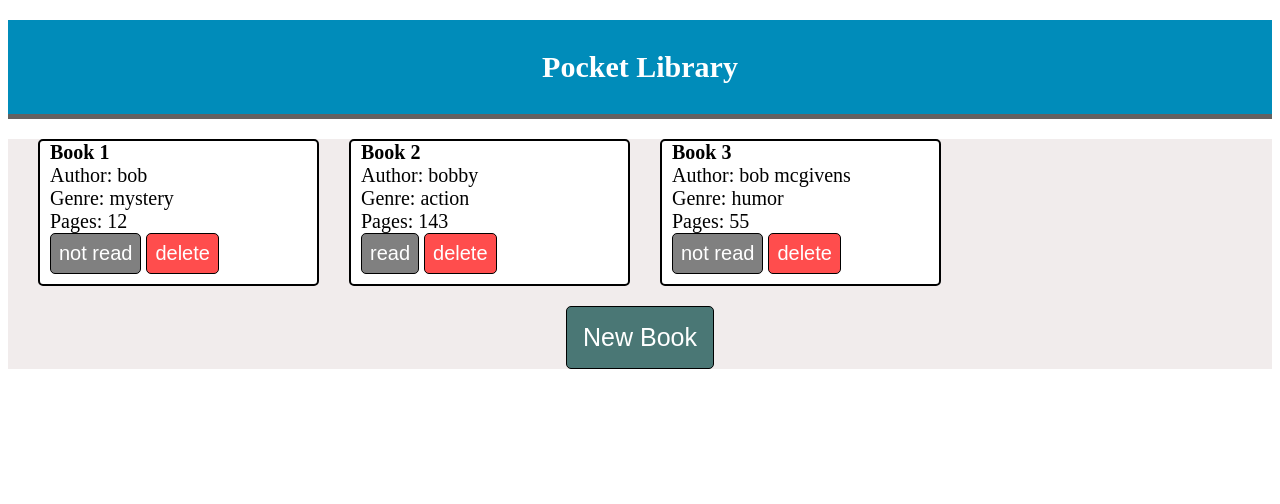
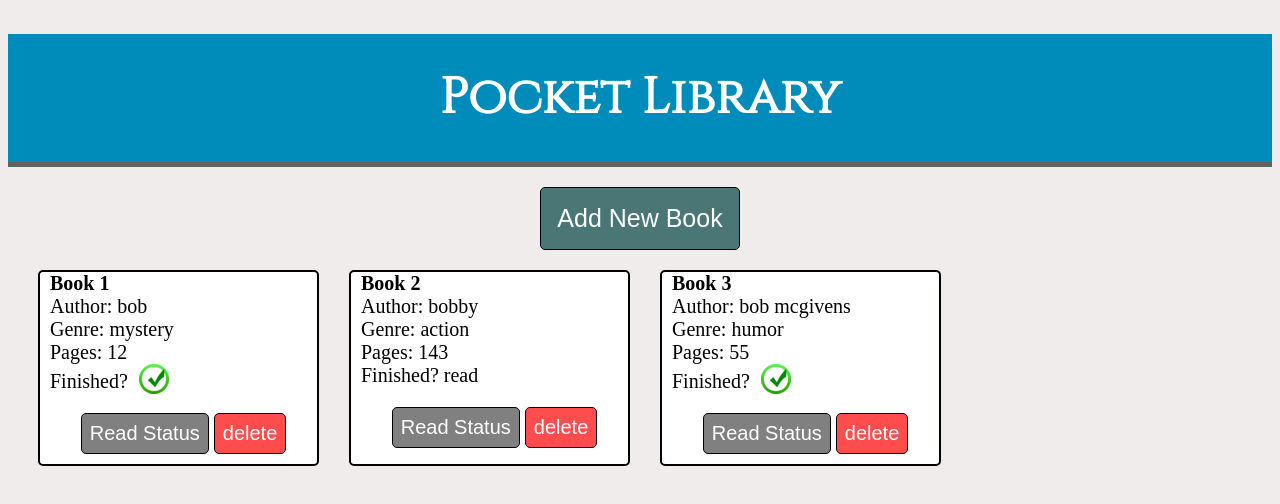
Before and after one commit to mvangin/reactBookLibrary, a React (Create React App) app in the folder todoapp/: page / in a window 1280 px wide. Shown: the top 504 px of the page. Built offline with nearby package versions, Linux system fonts and the light colour scheme.

Commit message:
add checkmark and styling

```diff
--- a/todoapp/public/index.html
+++ b/todoapp/public/index.html
@@ -2,9 +2,11 @@
 <html lang="en">
   <head>
     <meta charset="utf-8" />
-  <body>
+    <link href="https://fonts.googleapis.com/css2?family=Cinzel&display=swap" rel="stylesheet">
 
-    <div id="root"></div>
+  <body style="background: rgb(241, 236, 236)">
+
+    <div id="root";></div>
 
   </body>
 </html>
--- a/todoapp/src/App.css
+++ b/todoapp/src/App.css
@@ -2,5 +2,4 @@
     margin:0;
     padding:0;
     text-align:center;
-    background: rgb(241, 236, 236);
 }
--- a/todoapp/src/App.js
+++ b/todoapp/src/App.js
@@ -44,10 +44,10 @@ class App extends React.Component {
   render() {
     return (
       <>
-      <Header />
-      <div id="body">
+       <div id="body">
+        <Header />
+        <Form addBook={this.addBook}/>
         <BookList handleRead={this.handleRead} handleDelete={this.handleDelete} booksData={this.state.booksData}/>
-        <Form addBook={this.addBook}/>
       </div>
       </>
     );
--- a/todoapp/src/Book.css
+++ b/todoapp/src/Book.css
@@ -30,3 +30,13 @@
     margin-right: 5px;
     font-size: 20px;
 }
+
+#checkmark {
+    margin-bottom: -6px;
+    margin-left: 6px;
+}
+
+#buttonDiv {
+    text-align: center;
+    margin-top: 20px;
+}
--- a/todoapp/src/Book.js
+++ b/todoapp/src/Book.js
@@ -1,14 +1,18 @@
 import React from "react"
 import "./Book.css"
+import checkmark from "./images/checkmark.png"
 
 
 function Book(props) {
-    const text = props.isRead ? "read" : "not read"
+    const text = props.isRead ? "read" : <img id="checkmark" src={checkmark}/>
 
     return(
         <div id="book">
-            <b>{props.title}</b> <br /> Author: {props.author} <br /> Genre: {props.genre} <br/> Pages: {props.pages}<br /> <button id="readButton" onClick={() => {return props.handleRead(props.index)}}> {text} </button>
+            <b>{props.title}</b> <br /> Author: {props.author} <br /> Genre: {props.genre} <br/> Pages: {props.pages}<br /> Finished? {text} <br />
+            <div id="buttonDiv">
+            <button id="readButton" onClick={() => {return props.handleRead(props.index)}}> Read Status </button>
             <button id="deleteButton" onClick={()=> {return props.handleDelete(props.index) }}> delete </button>
+            </div>
         </div>
     )
 }
--- a/todoapp/src/Form.js
+++ b/todoapp/src/Form.js
@@ -20,6 +20,11 @@ class Form extends React.Component {
 
     handleSubmit(e){
         e.preventDefault()
+        if (this.state.bookTitle === "" || this.state.author === "" || this.state.genre === ""
+     || this.state.pagse === "") {
+            return
+        }
+
         const newBook = {title : this.state.bookTitle, author: this.state.author,
         genre: this.state.genre, pages: this.state.pages, isRead: false}
         this.props.addBook(newBook)
@@ -27,6 +32,7 @@ class Form extends React.Component {
         this.setState({author : ""})
         this.setState({genre : ""})
         this.setState({pages : ""})
+        this.setState({formDisplay: false})
 
     }
 
@@ -42,7 +48,7 @@ class Form extends React.Component {
     render() {
         return (
             <>
-            <button className="bookButton" onClick={this.handleDisplay}> New Book </button>
+            <button className="bookButton" onClick={this.handleDisplay}> Add New Book </button>
 
             <div id={this.state.formDisplay ? "formDisplayActive" : "formDisplayHidden"} >
 
@@ -50,19 +56,19 @@ class Form extends React.Component {
 
                 <ul id="inputList">
                     <li>
-                    <input className="formItem" type="text" placeholder="Title" name="bookTitle" value={this.state.bookTitle} onChange={this.handleChange} />
+                    <input className="formItem" type="text" placeholder="Title" name="bookTitle" value={this.state.bookTitle} onChange={this.handleChange} required />
                     </li>
 
                     <li>
-                    <input className="formItem" type="text" placeholder="Author" name="author" value={this.state.author} onChange={this.handleChange} />
+                    <input className="formItem" type="text" placeholder="Author" name="author" value={this.state.author} onChange={this.handleChange} required />
                     </li>
 
                     <li>
-                    <input className="formItem" type="text" placeholder="Genre" name="genre" value={this.state.genre} onChange={this.handleChange} />
+                    <input className="formItem" type="text" placeholder="Genre" name="genre" value={this.state.genre} onChange={this.handleChange} required />
                     </li>
 
                     <li>
-                    <input className="formItem" type="text" placeholder="Pages" name="pages" value={this.state.pages} onChange={this.handleChange} />
+                    <input className="formItem" type="number" placeholder="Pages" name="pages" value={this.state.pages} onChange={this.handleChange} required/>
                     </li>
 
                     <button type="submit" className="bookButton"> Submit Note</button>
--- a/todoapp/src/Header.css
+++ b/todoapp/src/Header.css
@@ -1,7 +1,8 @@
 
 #header{
+    font-family: 'Cinzel', serif;
     text-align: center;
-        font-size: 30px;
+    font-size: 50px;
     padding: 30px;
     border-bottom: solid rgb(99, 97, 97) 5px;
     margin-bottom: 20px;
```
Also changed, not shown: todoapp/src/images/checkmark.png (added). Lines whose indentation alone changed are shown as unchanged.
